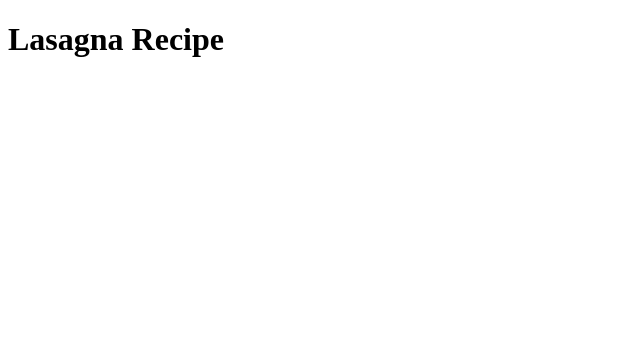
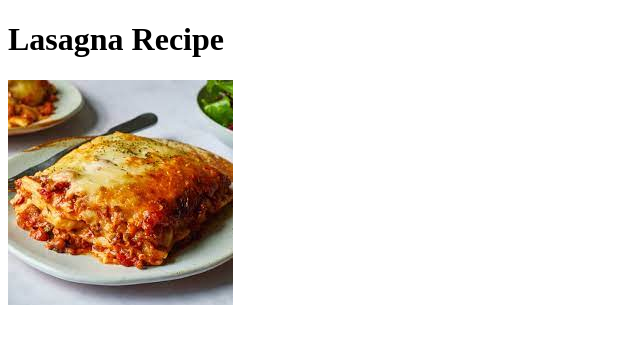
Before and after one commit to Quazbickie/odin-recipes, a plain HTML site: page recipes/lasagna.html in a window 1280 px wide. Shown: the whole page, without its empty margins (0-640 px from the left). Drawn offline with Linux system fonts and the light colour scheme.

Commit message:
Create image directory

```diff
--- a/recipes/lasagna.html
+++ b/recipes/lasagna.html
@@ -6,5 +6,6 @@
     </head>
     <body>
         <h1>Lasagna Recipe</h1>
+        <img src="../img/lasagna.jpeg">
     </body>
 </html>
```
Also changed, not shown: img/lasagna.jpeg (added).
